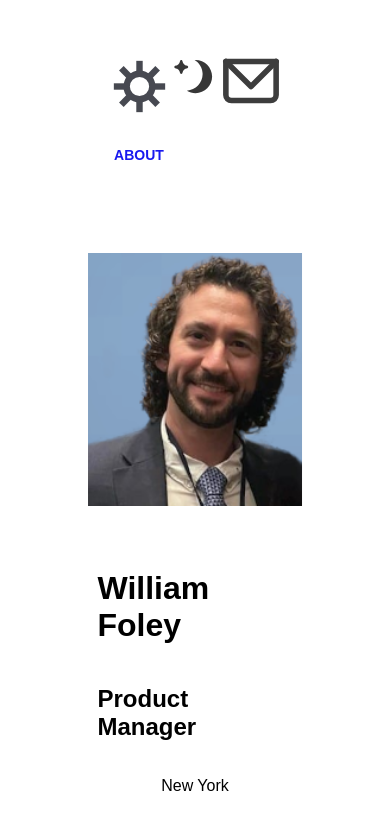
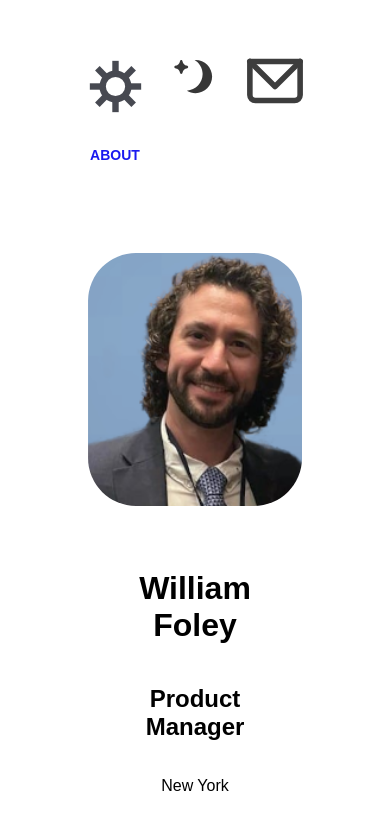
Before and after one commit to williamfoleyium/william-react-portfolio, a React (Create React App) app: page / in a window 390 px wide. Shown: the top 830 px of the page. Built offline with nearby package versions, Linux system fonts and the light colour scheme.

Commit message:
updated styles

```diff
--- a/src/styles/aboutMenu.css
+++ b/src/styles/aboutMenu.css
@@ -8,3 +8,9 @@
     left: 50%;
     transform: translateX(-50%);
 }
+
+@media (max-width: 400px) {
+    .menu {
+        text-align: center;
+    }
+}
--- a/src/styles/nav.css
+++ b/src/styles/nav.css
@@ -3,7 +3,7 @@
     display: flex;
     align-items: flex-start;
     top: 3rem;
-    gap: 1.5rem;
+    gap: 3rem;
     left: 50%;
     transform: translateX(-50%);
     justify-content: center; /* Add this */
--- a/src/styles/profilePic.css
+++ b/src/styles/profilePic.css
@@ -4,4 +4,13 @@
     transform: translateX(-50%);
     position: fixed;
     top: 30%;
+    border-radius: 3rem;
  }
+
+@media (max-width: 1100px) {
+    .avatar.about {
+        z-index: -5;
+        height: 95vh;
+        bottom: -15vh;
+    }
+}
```
